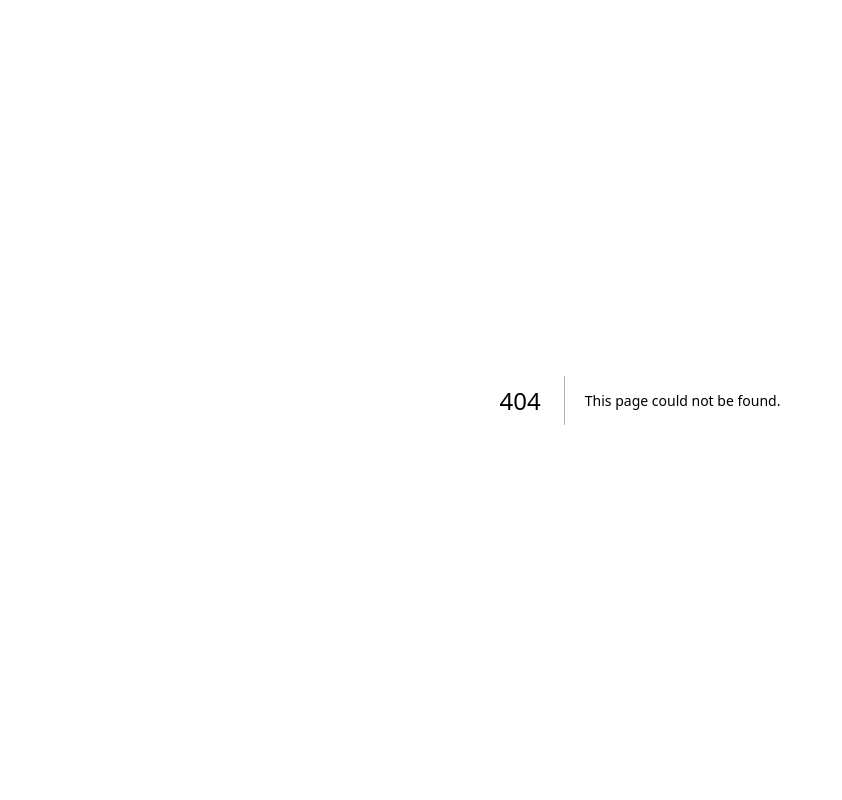
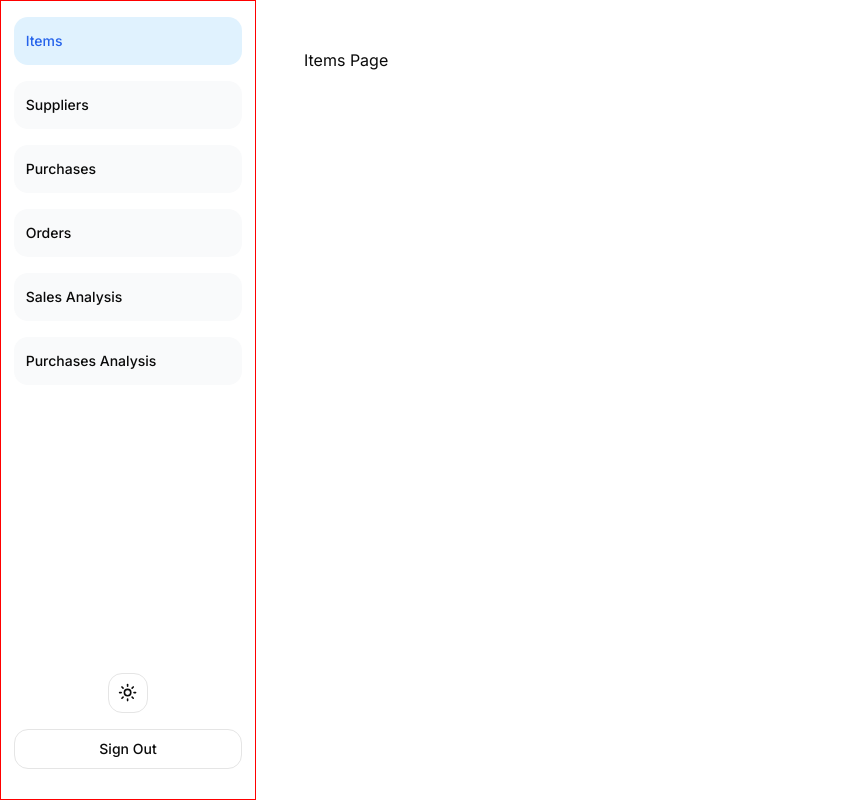
Before and after one commit to FG420/project-work, a Next.js app: page /dashboard/items in a window 1280 px wide. Before the commit this address had no page. Shown: the whole page, without its empty margins (0-842 px from the left). Built offline with nearby package versions, Linux system fonts and the light colour scheme.

Commit message:
Create pages

```diff
--- /dev/null
+++ b/src/app/dashboard/items/page.tsx
@@ -0,0 +1,3 @@
+export default function Items() {
+  return <h1>Items Page</h1>;
+}
--- /dev/null
+++ b/src/app/dashboard/purchases-analysis/page.tsx
@@ -0,0 +1,3 @@
+export default function PurchaseAnalysis() {
+  return <h1>Purchase Page</h1>;
+}
--- /dev/null
+++ b/src/app/dashboard/purchases/page.tsx
@@ -0,0 +1,3 @@
+export default function Purchases() {
+  return <h1>Purchases Page</h1>;
+}
--- /dev/null
+++ b/src/app/dashboard/sales-analysis/page.tsx
@@ -0,0 +1,3 @@
+export default function SaleAnalysis() {
+  return <h1>Sale Analysis Page</h1>;
+}
--- /dev/null
+++ b/src/app/dashboard/suppliers/page.tsx
@@ -0,0 +1,3 @@
+export default function Suppliers() {
+  return <h1>Suppliers Page</h1>;
+}
--- a/src/components/sidebar.tsx
+++ b/src/components/sidebar.tsx
@@ -1,36 +1,50 @@
+"use client";
+
 import { Button } from "./ui/button";
 import "./sidebar.css";
 import { ModeToggle } from "./ui/theme-toggle";
+import Link from "next/link";
+import { usePathname } from "next/navigation";
+import clsx from "clsx";
+
+const links = [
+  { name: "Items", path: "/dashboard/items" },
+  { name: "Suppliers", path: "/dashboard/suppliers" },
+  { name: "Purchases", path: "/dashboard/purchases" },
+  { name: "Orders", path: "/dashboard/orders" },
+  { name: "Sales Analysis", path: "/dashboard/sales-analysis" },
+  { name: "Purchases Analysis", path: "/dashboard/purchases-analysis" }
+];
 
 export default function Sidebar() {
+  const pathname = usePathname();
+
   return (
     <>
       <div className="sidebar">
-        <Button className="sidebar-btn" variant={"outline"}>
-          Items
-        </Button>
-        <Button className="sidebar-btn" variant={"outline"}>
-          Suppliers
-        </Button>
-        <Button className="sidebar-btn" variant={"outline"}>
-          Purchases
-        </Button>
-        <Button className="sidebar-btn" variant={"outline"}>
-          Orders
-        </Button>
-        <Button className="sidebar-btn" variant={"outline"}>
-          Sales Analysis
-        </Button>
-        <Button className="sidebar-btn" variant={"outline"}>
-          Purchases Analysis
-        </Button>
+        {links.map((link) => {
+          return (
+            <Link
+              className={clsx(
+                "flex h-[48px] grow items-center justify-center gap-2 rounded-md bg-gray-50 p-3 text-sm font-medium hover:bg-sky-100 hover:text-blue-600 md:flex-none md:justify-start md:p-2 md:px-3 sidebar-btn",
+                {
+                  "bg-sky-100 text-blue-600": pathname === link.path
+                }
+              )}
+              key={link.name}
+              href={link.path}
+            >
+              <p>{link.name}</p>
+            </Link>
+          );
+        })}
 
         <div className="lower-sidebar">
           <div className="toggle">
             <ModeToggle />
           </div>
 
-          <Button className="sign-out-btn sidebar-btn" variant={"outline"}>
+          <Button id="sign-out-btn" className="sign-out-btn sidebar-btn" variant={"outline"}>
             Sign Out
           </Button>
         </div>
```
Also changed, not shown: src/app/dashboard/home/page.tsx (renamed from src/app/home/page.tsx), src/app/dashboard/layout.tsx (renamed from src/app/home/layout.tsx).
